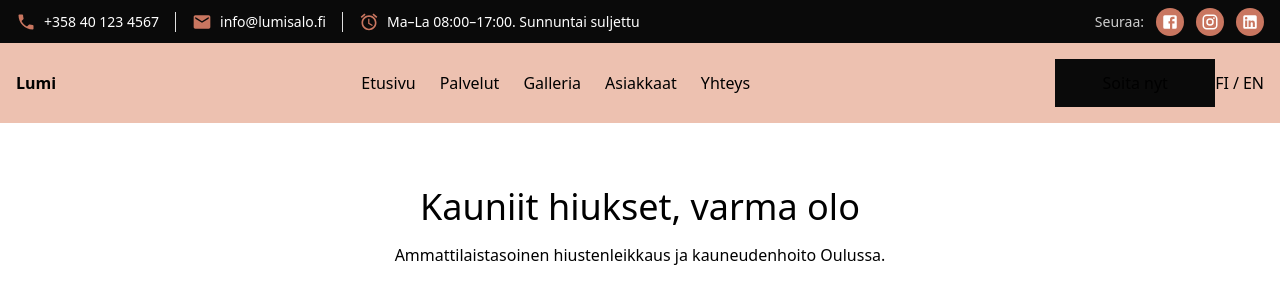
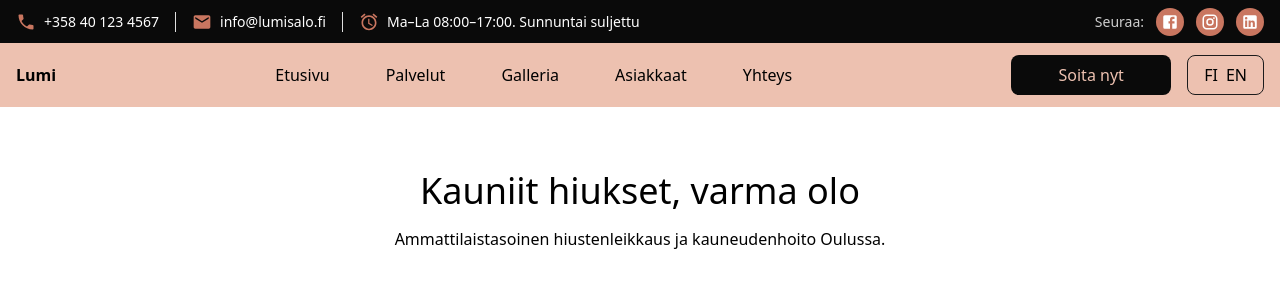
Before and after one commit to VictorKevz/lumi-salon, a Next.js app: page /fi in a window 1280 px wide. Shown: the top 304 px of the page. Built offline with nearby package versions, Linux system fonts and the light colour scheme.

Commit message:
Add sidebar menu on mobile.

```diff
--- a/app/globals.css
+++ b/app/globals.css
@@ -13,12 +13,12 @@
   --primary-1: #f9e9e4;
   --primary-2: #f4d6ca;
   --primary-3: #edc1b0;
-  --primary-4: #e3a791; /* mid-tone primary */
+  --primary-4: #e3a791;
   --primary-5: #d78f78;
-  --primary-6: #c97660; /* strongest / used for CTA buttons or highlights */
+  --primary-6: #c97660;
 
   /* --- text colors --- */
-  --text-primary: #333333;
+  --text-primary: #282828;
   --text-secondary: #555555;
   --text-muted: #777777;
 
@@ -35,9 +35,10 @@
 
   /* --- Optional borders / shadows --- */
   --border-light: #e0e0e0;
+  --border-dark: #1d1c1c;
+  --overlay: #5b3b3b4f;
   --shadow-light: rgba(0, 0, 0, 0.05);
 }
-/* Fade-in after hydration */
 body.preload {
   opacity: 0;
   transition: opacity 0.4s ease-in;
@@ -45,7 +46,7 @@ body.preload {
 body.loaded {
   opacity: 1;
 }
-/* Common classes */
+/* .......................Common classes....................... */
 .center,
 .between {
   display: flex;
@@ -69,3 +70,20 @@ body.loaded {
   white-space: nowrap !important;
   border: 0 !important;
 }
+/* .......................Header classes....................... */
+
+.nav-link::before {
+  position: absolute;
+  left: 0;
+  top: 0;
+  width: 0;
+  height: 100%;
+  content: "";
+  background-color: var(--neutral-6);
+  z-index: -1;
+  border-radius: 0.5rem;
+}
+.nav-link:hover::before {
+  width: 100%;
+  transition: width 0.3s ease-in;
+}
--- a/app/sections/header/Header.tsx
+++ b/app/sections/header/Header.tsx
@@ -1,8 +1,15 @@
 "use client";
-import { Facebook, Instagram, LinkedIn } from "@mui/icons-material";
+import {
+  Close,
+  Facebook,
+  Instagram,
+  KeyboardArrowRight,
+  LinkedIn,
+  Menu,
+} from "@mui/icons-material";
 import { LocalPhone, Email, WhatsApp, AccessAlarm } from "@mui/icons-material";
 import Link from "next/link";
-import React from "react";
+import React, { useState } from "react";
 import { getContacts, getNavLinks, socials, Messages } from "@/lib/header";
 
 type HeaderProps = { isClient: boolean; messages: Messages };
@@ -154,40 +161,80 @@ export const Banner = ({ messages }: HeaderProps) => {
 
 export const Navbar = ({ messages }: HeaderProps) => {
   const navLinks = getNavLinks(messages);
+  const [isOpen, setOpen] = useState<boolean>(false);
 
   return (
-    <nav className="between w-full h-[5rem] bg-[var(--primary-3)] px-4">
+    <nav className="between relative w-full h-[4rem] bg-[var(--primary-3)] px-4 z-5">
       <div className="flex items-center gap-3">
-        <button type="button" className="center md:hidden!">
-          🟰
+        <button
+          type="button"
+          className="center lg:hidden!"
+          onClick={() => setOpen(!isOpen)}
+        >
+          <Menu />
         </button>
         <span className="font-semibold">{messages["nav.brand"]}</span>
       </div>
-      <ul className="hidden md:flex items-center gap-6">
+      <ul className="center hidden! lg:flex! items-center gap-6">
         {navLinks.map((l) => (
           <li key={l.id}>
-            <Link href={l.href}>{l.label}</Link>
+            <Link
+              href={l.href}
+              className="nav-link center min-w-max relative px-4 z-5 hover:h-10 hover:text-[var(--primary-5)] "
+            >
+              {l.label}
+            </Link>
           </li>
         ))}
-      </ul>{" "}
-      <ul className="center">
+      </ul>
+      <ul className="center gap-4">
         <li>
           <Link
             href={`tel:${(messages["header.banner.phone"] || "").replace(
               /\s/g,
               ""
             )}`}
-            className="center h-12 min-w-[10rem] w-full bg-[var(--neutral-6)]"
+            className="center h-10 min-w-[10rem] w-full bg-[var(--neutral-6)] text-[var(--primary-3)] rounded-lg"
           >
             {messages["header.cta.call"]}
           </Link>
         </li>
-        <li>
+        <li className="center gap-2 h-10 border border-[var(--border-dark)] px-4 rounded-lg">
           <button type="button">{messages["nav.locale.fi"]}</button>
-          <span className="mx-1">/</span>
+
           <button type="button">{messages["nav.locale.en"]}</button>
         </li>
       </ul>
+      {isOpen && (
+        <div className="absolute top-full left-0 w-full min-h-[calc(100dvh-4rem)] bg-[var(--overlay)] z-1"></div>
+      )}
+      {isOpen && (
+        <div className="absolute top-0 left-0 w-full sm:w-[40vw] min-h-dvh bg-[var(--neutral-0)] z-10 sm:border-r-2 border-[var(--primary-4)]">
+          <div className="center justify-start! w-full h-[4rem] bg-[var(--primary-3)] px-4">
+            <span className="text-3xl">Lumi</span>
+          </div>
+          <ul className="flex flex-col w-full gap-4 py-5 divide-y-1 divide-[var(--primary-2)]">
+            {navLinks.map((l) => (
+              <li key={l.id} className="w-full not-last:pb-4 px-4">
+                <Link
+                  href={l.href}
+                  className="center justify-between! relative z-5 hover:text-[var(--primary-4)] text-xl font-semibold"
+                >
+                  {l.label}
+                  <KeyboardArrowRight className="text-[var(--primary-6)]" />
+                </Link>
+              </li>
+            ))}
+          </ul>
+          <button
+            type="button"
+            onClick={() => setOpen(!isOpen)}
+            className="center h-8 w-8 absolute right-4 sm:-right-4 top-4 bg-[var(--primary-6)] rounded-full border border-[var(--border-dark)] shadow-2xl"
+          >
+            <Close />
+          </button>
+        </div>
+      )}
     </nav>
   );
 };
```
